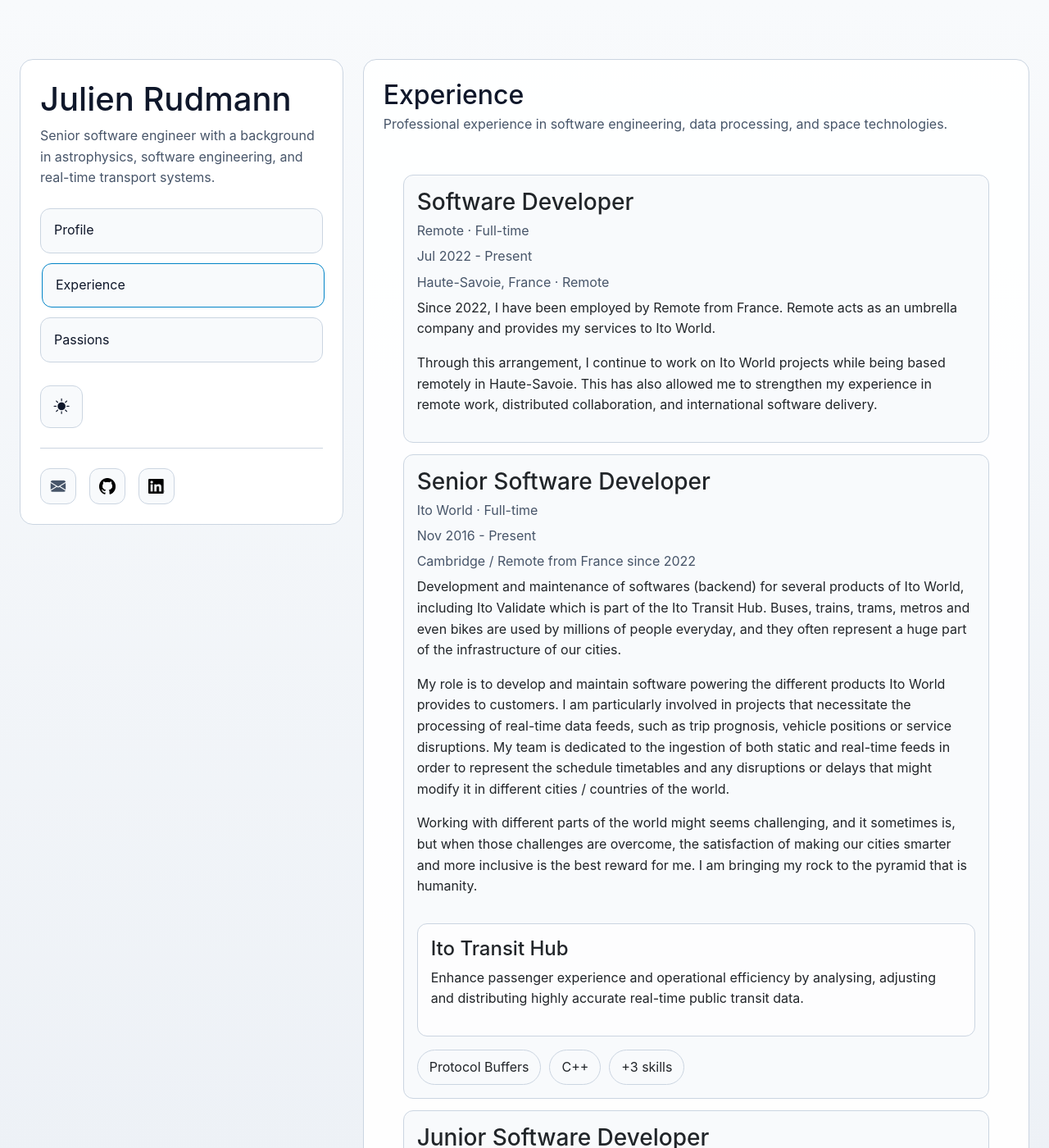
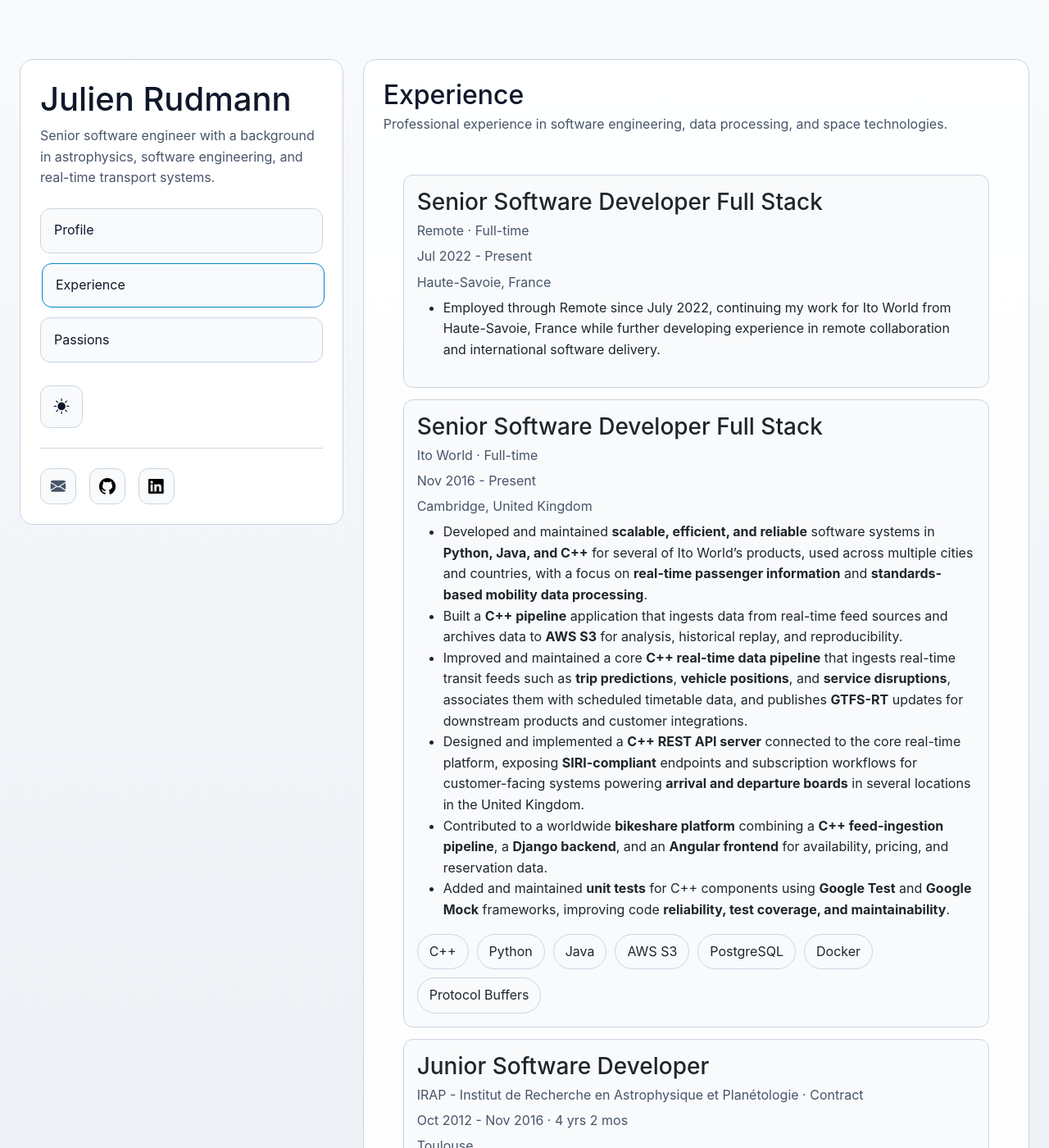
Before and after one commit to julien-rudmann/cv, a Jekyll site: the page built from experience.html, in a window 1280 px wide and 1400 px high. Shown: the whole window at 82% size. Built offline with Jekyll 4.4.1, drawn with Linux system fonts in a browser that asks for light colours; some of the changed text lies outside the part shown.

Commit message:
Experimentation

```diff
--- a/experience.html
+++ b/experience.html
@@ -6,55 +6,65 @@ subtitle: Professional experience in software engineering, data processing, and
 
 <section class="content-section">
     <div class="card-list">
+
         <article class="card experience-card">
-            <h3>Software Developer</h3>
+            <h3>Senior Software Developer Full Stack</h3>
             <p class="experience-meta">Remote · Full-time</p>
             <p class="experience-meta">Jul 2022 - Present</p>
-            <p class="experience-meta">Haute-Savoie, France · Remote</p>
-            <p>
-                Since 2022, I have been employed by Remote from France. Remote acts as an umbrella company and provides
-                my services to Ito World.
-            </p>
-            <p>
-                Through this arrangement, I continue to work on Ito World projects while being based remotely in
-                Haute-Savoie. This has also allowed me to strengthen my experience in remote work, distributed
-                collaboration, and international software delivery.
-            </p>
+            <p class="experience-meta">Haute-Savoie, France</p>
+            <ul>
+                <li>
+                    Employed through Remote since July 2022, continuing my work for Ito World from Haute-Savoie, France
+                    while further developing experience in remote collaboration and international software delivery.
+                </li>
+            </ul>
         </article>
 
         <article class="card experience-card">
-            <h3>Senior Software Developer</h3>
+            <h3>Senior Software Developer Full Stack</h3>
             <p class="experience-meta">Ito World · Full-time</p>
             <p class="experience-meta">Nov 2016 - Present</p>
-            <p class="experience-meta">Cambridge / Remote from France since 2022</p>
-            <p>
-                Development and maintenance of softwares (backend) for several products of Ito World, including Ito
-                Validate which is part of the Ito Transit Hub. Buses, trains, trams, metros and even bikes are used by
-                millions of people everyday, and they often represent a huge part of the infrastructure of our cities.
-            </p>
-            <p>
-                My role is to develop and maintain software powering the different products Ito World provides to
-                customers. I am particularly involved in projects that necessitate the processing of real-time data
-                feeds, such as trip prognosis, vehicle positions or service disruptions. My team is dedicated to the
-                ingestion of both static and real-time feeds in order to represent the schedule timetables and any
-                disruptions or delays that might modify it in different cities / countries of the world.
-            </p>
-            <p>
-                Working with different parts of the world might seems challenging, and it sometimes is, but when those
-                challenges are overcome, the satisfaction of making our cities smarter and more inclusive is the best
-                reward for me. I am bringing my rock to the pyramid that is humanity.
-            </p>
-            <div class="experience-highlight">
-                <h4>Ito Transit Hub</h4>
-                <p>
-                    Enhance passenger experience and operational efficiency by analysing, adjusting and distributing
-                    highly accurate real-time public transit data.
-                </p>
-            </div>
+            <p class="experience-meta">Cambridge, United Kingdom</p>
+            <ul>
+                <li>
+                    Developed and maintained <b>scalable, efficient, and reliable</b> software systems in <b>Python,
+                    Java, and C++</b> for several of Ito World’s products, used across multiple cities and countries,
+                    with a focus on <b>real-time passenger information</b> and <b>standards-based mobility data
+                    processing</b>.
+                </li>
+                <li>
+                    Built a <b>C++ pipeline</b> application that ingests data from real-time feed sources and archives
+                    data to <b>AWS S3</b> for analysis, historical replay, and reproducibility.
+                </li>
+                <li>
+                    Improved and maintained a core <b>C++ real-time data pipeline</b> that ingests real-time transit
+                    feeds such as <b>trip predictions</b>, <b>vehicle positions</b>, and <b>service disruptions</b>,
+                    associates them with scheduled timetable data, and publishes <b>GTFS-RT</b> updates for downstream
+                    products and customer integrations.
+                </li>
+                <li>
+                    Designed and implemented a <b>C++ REST API server</b> connected to the core real-time platform,
+                    exposing <b>SIRI-compliant</b> endpoints and subscription workflows for customer-facing systems
+                    powering <b>arrival and departure boards</b> in several locations in the United Kingdom.
+                </li>
+                <li>
+                    Contributed to a worldwide <b>bikeshare platform</b> combining a <b>C++ feed-ingestion pipeline</b>,
+                    a <b>Django backend</b>, and an <b>Angular frontend</b> for availability, pricing, and reservation
+                    data.
+                </li>
+                <li>
+                    Added and maintained <b>unit tests</b> for C++ components using <b>Google Test</b> and <b>Google
+                    Mock</b> frameworks, improving code <b>reliability, test coverage, and maintainability</b>.
+                </li>
+            </ul>
             <ul class="tag-list experience-tags">
+                <li>C++</li>
+                <li>Python</li>
+                <li>Java</li>
+                <li>AWS S3</li>
+                <li>PostgreSQL</li>
+                <li>Docker</li>
                 <li>Protocol Buffers</li>
-                <li>C++</li>
-                <li>+3 skills</li>
             </ul>
         </article>
 
@@ -62,10 +72,10 @@ subtitle: Professional experience in software engineering, data processing, and
             <h3>Junior Software Developer</h3>
             <p class="experience-meta">IRAP - Institut de Recherche en Astrophysique et Planétologie · Contract</p>
             <p class="experience-meta">Oct 2012 - Nov 2016 · 4 yrs 2 mos</p>
-            <p class="experience-meta">Greater Toulouse Metropolitan Area</p>
+            <p class="experience-meta">Toulouse</p>
             <p>
                 Development of the ground segment softwares dedicated to the process of the data of the XGRE (X-rays,
-                Gamma-rays and Relativistic electron Experiment) of the TARANIS (Tool for the Analysis of RAdiations
+                Gamma-rays, and Relativistic electron Experiment) of the TARANIS (Tool for the Analysis of RAdiations
                 from lightNIngs and Sprites) mission in collaboration with the CNES.
             </p>
             <p>
@@ -77,7 +87,7 @@ subtitle: Professional experience in software engineering, data processing, and
             <div class="experience-highlight">
                 <h4>Taranis Mission</h4>
                 <p>
-                    Taranis should have been the 1st satellite designed to observe luminous, radiative and
+                    Taranis should have been the 1st satellite designed to observe luminous, radiative, and
                     electromagnetic phenomena occurring at altitudes of 20 to 100 km over thunderstorms. Its launch by
                     Vega from the Kourou launch base failed on 17 November 2020.
                 </p>
```
Also changed, not shown: skills.html (added).
